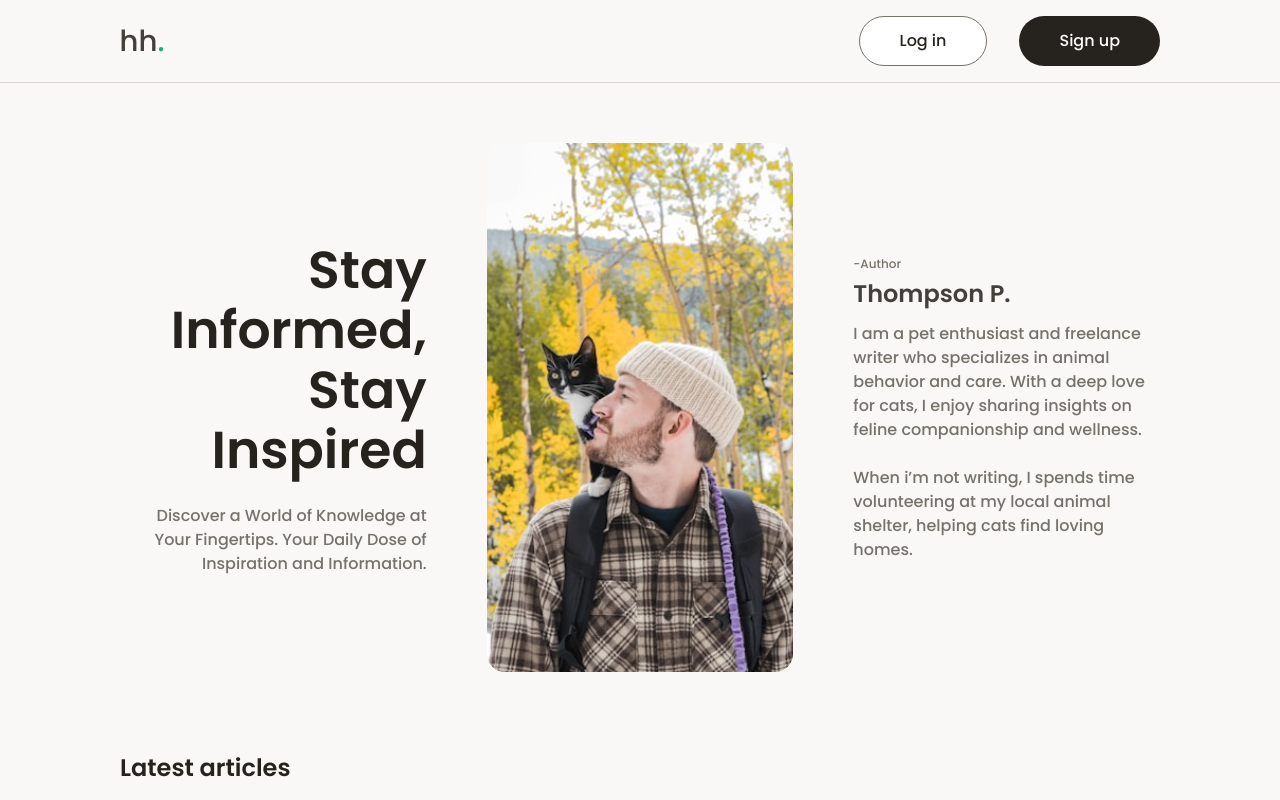
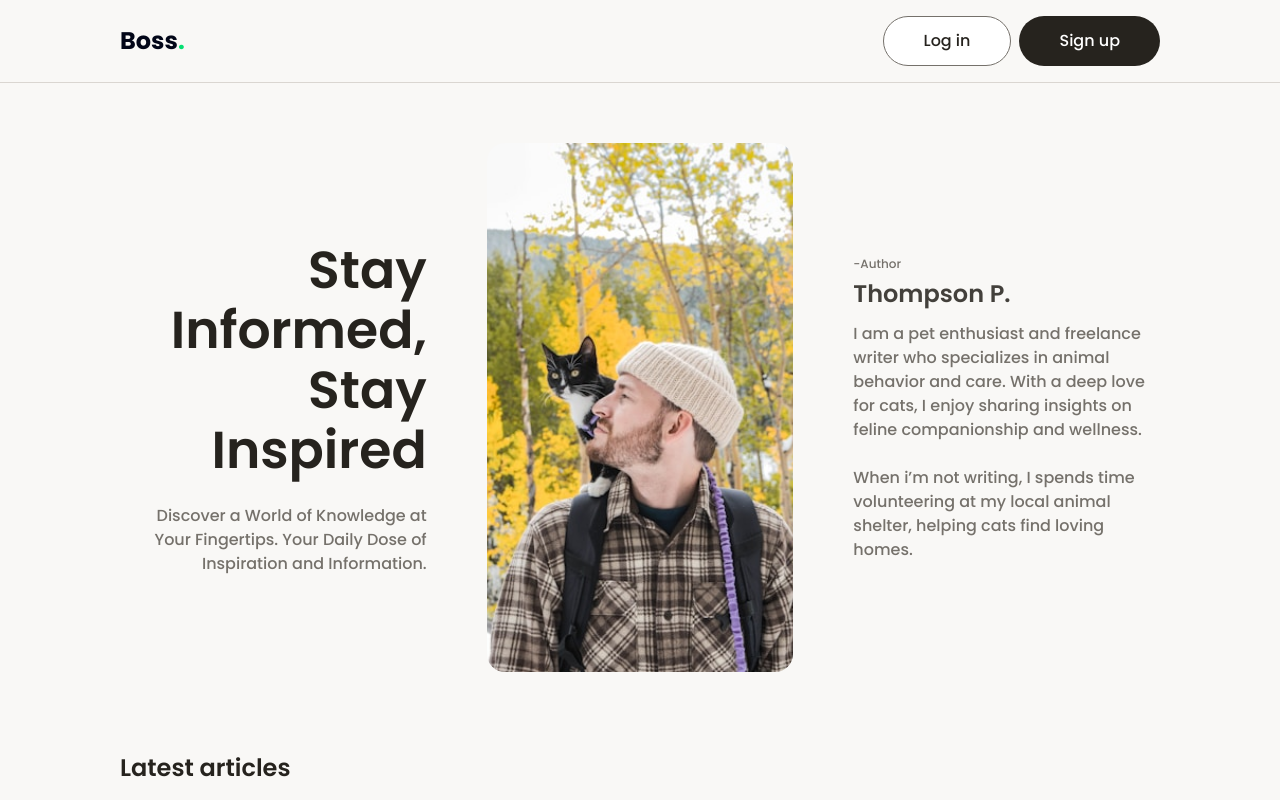
Before and after one commit to bosstnk/Route-Boss-Blog, a React (Vite) app: page / in a window 1280 px wide. Shown: the top 800 px of the page. Built offline with nearby package versions, Linux system fonts and the light colour scheme; a web font is replaced by a local one.

Commit message:
refactor: remove logo SVG and update NavBar layout and button styles

```diff
--- a/src/components/NavBar.jsx
+++ b/src/components/NavBar.jsx
@@ -1,10 +1,8 @@
-import LogoPage from "@/assets/images/logo.svg";
 import { Button } from "./common/Button";
 import { Menu } from "lucide-react";
 import {
   DropdownMenu,
   DropdownMenuContent,
-  DropdownMenuItem,
   DropdownMenuTrigger,
 } from "@/components/ui/dropdown-menu";
 
@@ -12,52 +10,44 @@ function NavBar() {
   return (
     <nav
       className="
-        flex flex-row justify-between
+        flex items-center justify-between
         w-full
-        px-6 py-3
+        px-6 py-3 lg:px-[120px] lg:py-4
         sticky top-0 z-50
         bg-base-brown-100
         border-b border-b-base-brown-300
-        lg:px-[120px] lg:py-4
       "
     >
-      <img
-        src={LogoPage}
-        alt="logo-page"
-        className="w-6 h-6 lg:w-auto lg:h-auto"
-      />
+      <a href="/" className="text-2xl font-bold">
+        Boss<span className="text-green-400">.</span>
+      </a>
 
-      <DropdownMenu modal={false}>
-        <DropdownMenuTrigger asChild>
-          <Menu size={24} color="#75716B" className="lg:hidden" />
+
+      <div className="hidden lg:flex lg:gap-2">
+        <Button text="Log in" variant="secondary" />
+        <Button text="Sign up" variant="primary" />
+      </div>
+
+      <DropdownMenu>
+        <DropdownMenuTrigger className="lg:hidden ">
+          <Menu size={24} color="#75716B" />
         </DropdownMenuTrigger>
 
         <DropdownMenuContent
           align="start"
           side="bottom"
-          sideOffset={13}
           className="
             flex flex-col gap-6
-            w-full min-w-screen
-            px-6 py-10
+            w-screen
+            px-6 py-10 mt-3
             bg-base-brown-100
             rounded-none
           "
         >
-          <DropdownMenuItem className="p-0">
-            <Button text="Log in" variant="secondary" className="w-full" />
-          </DropdownMenuItem>
-
-          <DropdownMenuItem className="p-0">
-            <Button text="Sign up" variant="primary" className="w-full" />
-          </DropdownMenuItem>
+            <Button text="Log in" variant="secondary" />
+            <Button text="Sign up" variant="primary" />
         </DropdownMenuContent>
       </DropdownMenu>
-
-      <div className="hidden lg:flex lg:gap-8">
-        <Button text="Log in" variant="secondary" />
-        <Button text="Sign up" variant="primary" />
-      </div>
     </nav>
   );
 }
--- a/src/components/common/Button.jsx
+++ b/src/components/common/Button.jsx
@@ -1,8 +1,8 @@
 export function Button({text,variant="primary",className="",...props}) {
-    const base = "text-body-1 leading-6 px-10 py-3 rounded-full inline-flex items-center justify-center "
+    const base = "text-body-1 leading-6 px-10 py-3 rounded-full"
     const variants = {
-        primary: `${base} text-base-white bg-base-brown-600`,
-        secondary: `${base} text-base-brown-600 bg-base-white border border-base-brown-400`,
+        primary: `${base} text-white bg-base-brown-600`,
+        secondary: `${base} text-base-brown-600 bg-white border border-base-brown-400`,
         text:"text-body-1 text-base-brown-600 underline",
         tab:"text-body-1 px-5 py-3 text-base-brown-400"
     }
```
Also changed, not shown: src/assets/images/logo.svg (deleted).
